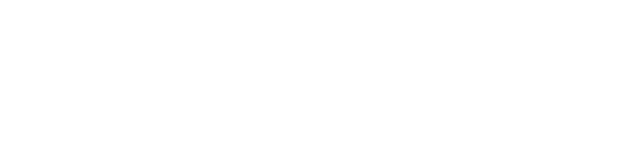
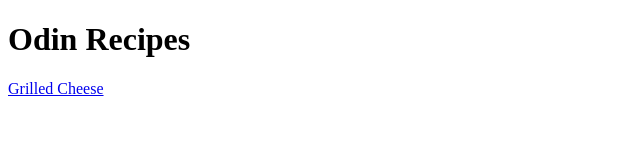
Before and after one commit to k0leslaw/odin-recipes, a plain HTML site: page index.html in a window 1280 px wide. Shown: the whole page, without its empty margins (0-640 px from the left). Drawn offline with Linux system fonts and the light colour scheme.

Commit message:
Add grilled cheese recipe page
Start building out a more robust site

```diff
--- a/index.html
+++ b/index.html
@@ -5,6 +5,7 @@
         <title>Recipes</title>
     </head>
     <body>
-        <h1></h1>
+        <h1>Odin Recipes</h1>
+        <a href="recipes/grilled-cheese.html">Grilled Cheese</a>
     </body>
 </html>
```
Also changed, not shown: recipes/grilled-cheese.html (added, +11 -0 lines).
